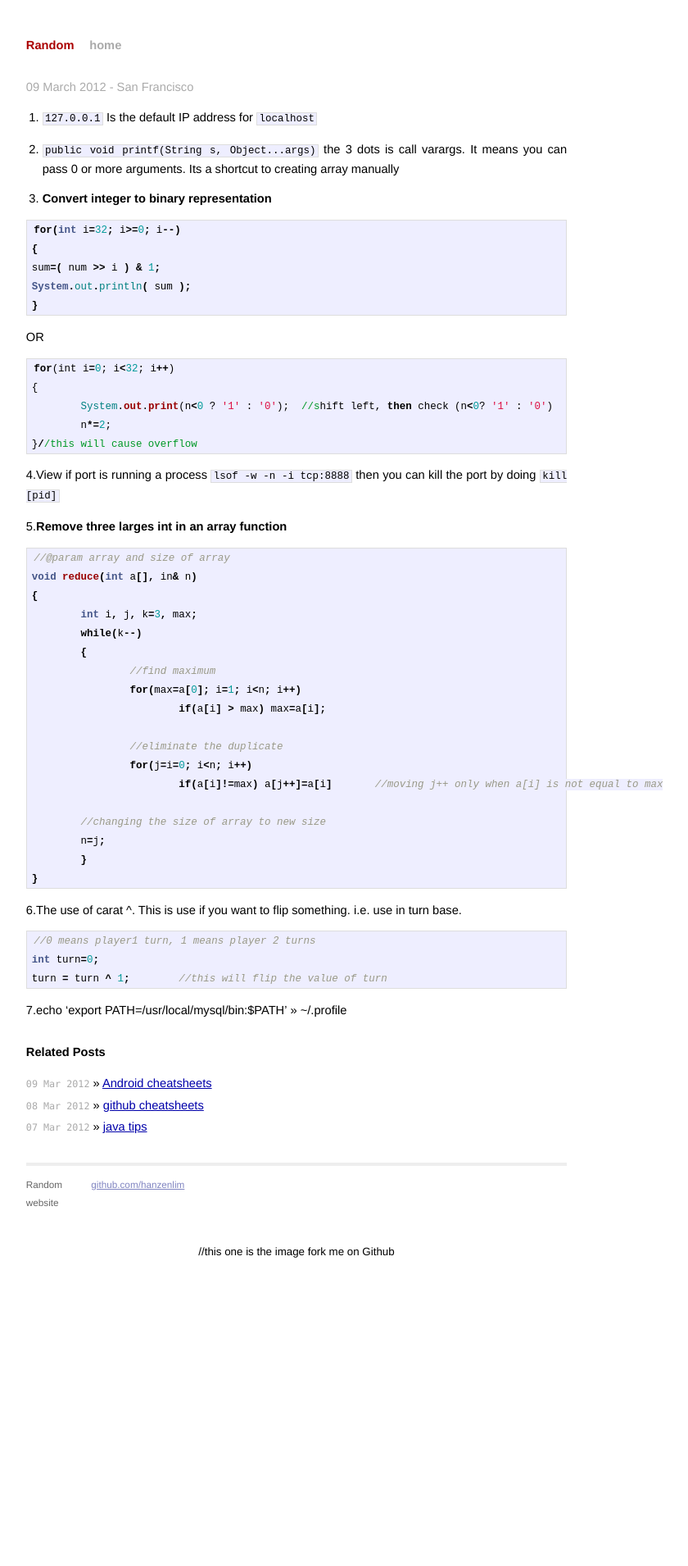
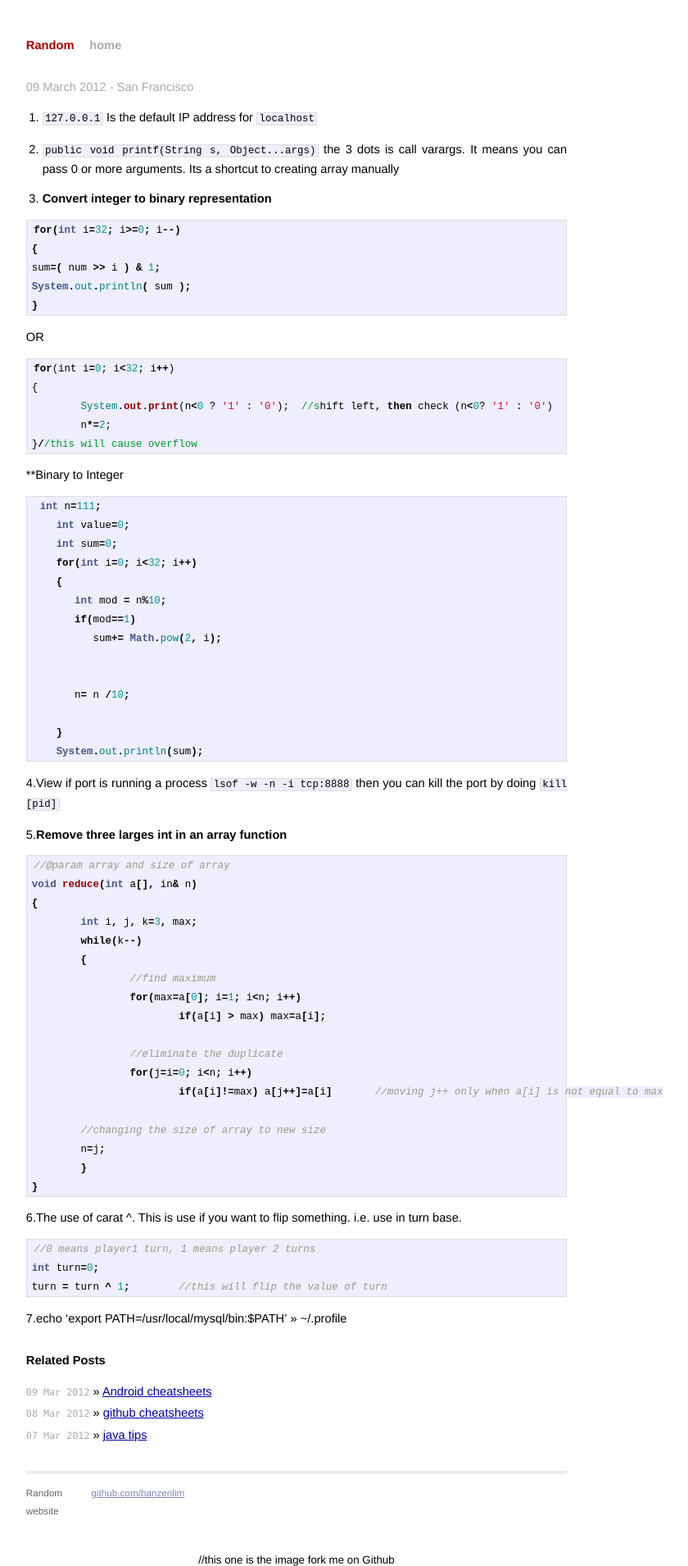
Before and after one commit to badong/badong.github.com, a Jekyll site: the page built from _posts/2012-03-9-general_cheatsheets.md, in a window 1280 px wide. Shown: the whole page at 82% size, without its empty margins (278-1118 px from the left). Built offline with Jekyll 4.4.1, drawn with Linux system fonts in a browser that asks for light colours; Markdown is read by kramdown in place of the engine named in the settings; before the commit the page ends 1534 px from its top, so only the background shows below that.

Commit message:
Update _posts/2012-03-9-general_cheatsheets.md

```diff
--- a/_posts/2012-03-9-general_cheatsheets.md
+++ b/_posts/2012-03-9-general_cheatsheets.md
@@ -26,6 +26,23 @@ for(int i=0; i<32; i++)
 }//this will cause overflow
 {% endhighlight %}
 
+**Binary to Integer
+{% highlight java %}
+ int n=111;
+    int value=0;
+    int sum=0;
+    for(int i=0; i<32; i++)
+    {
+       int mod = n%10;
+       if(mod==1)
+          sum+= Math.pow(2, i);
+
+
+       n= n /10;
+
+    }
+    System.out.println(sum);
+{% endhighlight %}
 4.View if port is running a process `lsof -w -n -i tcp:8888` then you can kill the port by doing `kill [pid]`
 
 5.**Remove three larges int in an array function**
```
